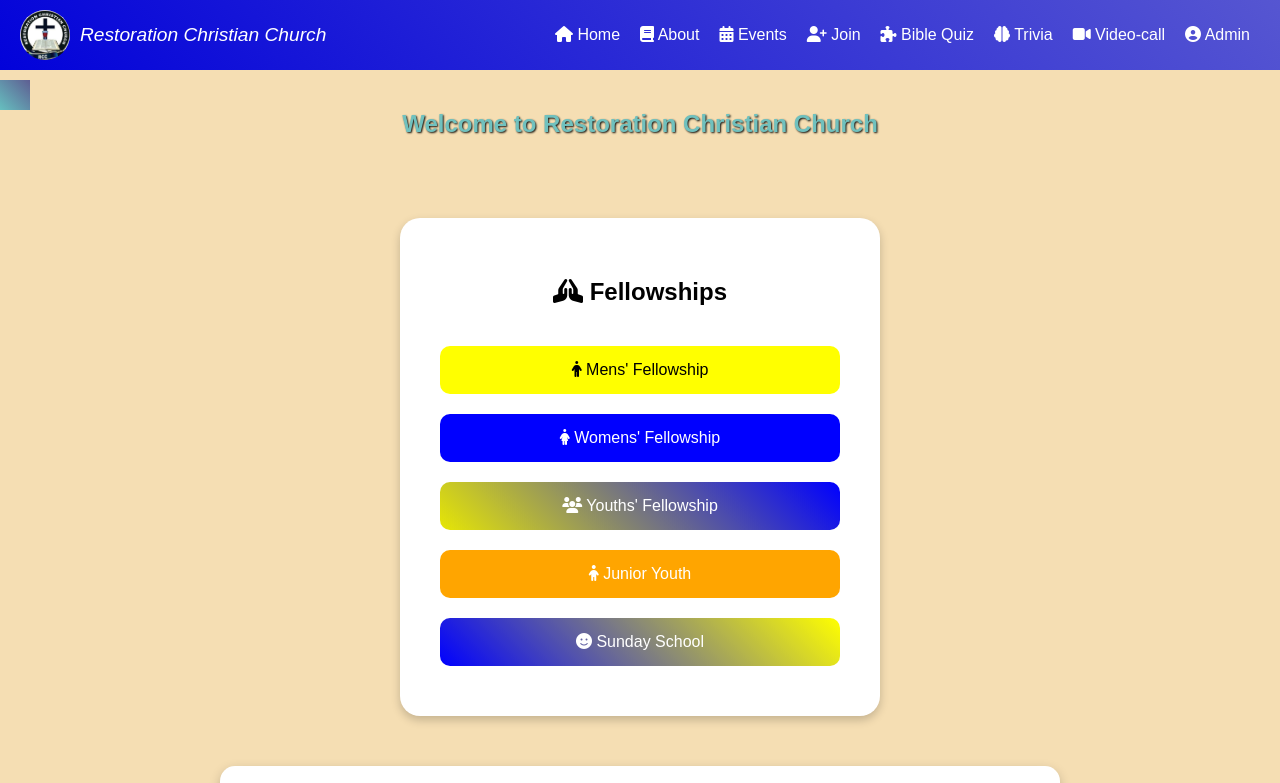
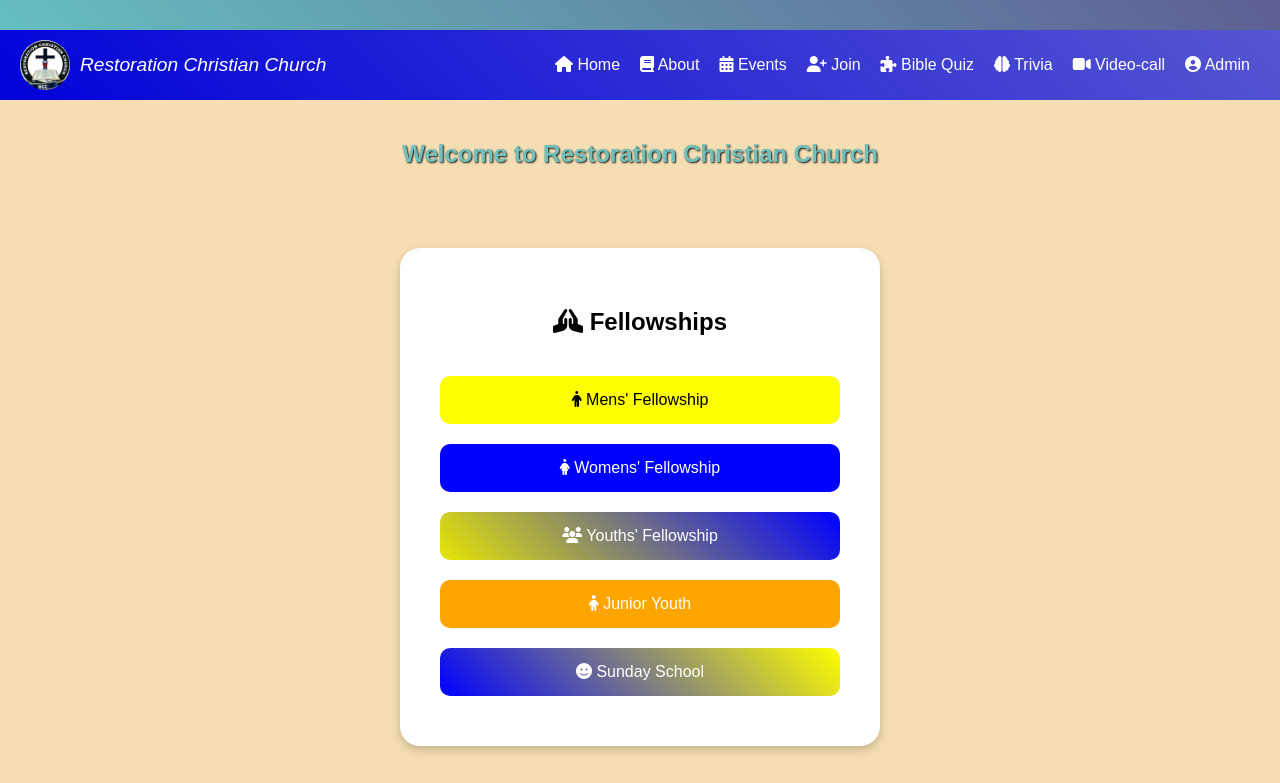
Before and after one commit to RexBieber1234/restoration, a plain HTML site: page index1.html in a window 1280 px wide. Shown: the top 783 px of the page. Drawn offline with Linux system fonts and the light colour scheme.

Commit message:
Update index1.html

```diff
--- a/index1.html
+++ b/index1.html
@@ -63,19 +63,16 @@
   bottom: 0;
   top: auto;
  }
-
     #UserDetails {
       background: linear-gradient(45deg,#66bfbf,rgb(94, 94, 146));
       color: white;
       padding: 15px;
       font-size: 1rem;
       text-align: center;
-      position: fixed;
-      top: 10%;
-      left: 0;
-      right: auto;
+      margin: 10 auto;
       z-index: 10;
     }
+
     #typewriter {
       font-family: Arial, Helvetica, sans-serif;
       font-size: 24px;
```
